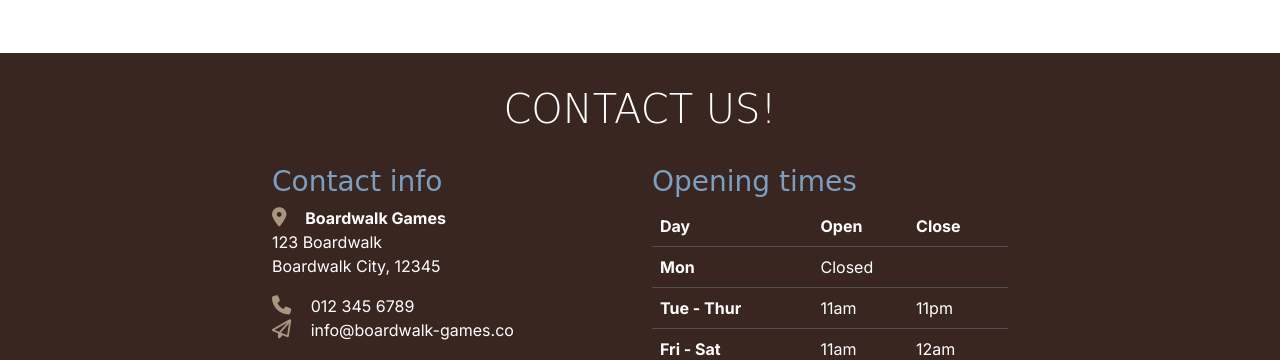
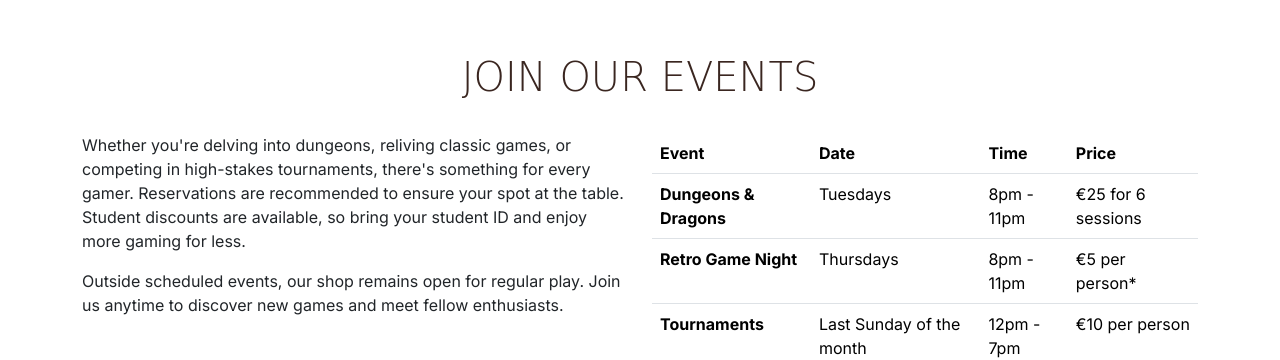
Before and after one commit to Kaakyire9/Boardwalk-games, a plain HTML site: page index.html in a window 1280 px wide. Shown: the part 1123-1483 px from the top of the page. Drawn offline with nearby package versions, Linux system fonts and the light colour scheme; a web font is replaced by a local one.

Commit message:
Add the join our Events section

```diff
--- a/index.html
+++ b/index.html
@@ -42,6 +42,9 @@
                     </li>
                     <li class="nav-item">
                         <a class="nav-link" href="#">Services</a>
+                    </li>
+                    <li class="nav-item"></li>
+                    <a class="nav-link" href="index.html#events">Events</a>
                     </li>
                     <li class="nav-item">
                         <a class="nav-link" href="game-library.html">Games</a>
@@ -191,6 +194,59 @@
                 </div>
             </div>
         </section>
+        <section id="events" class="container section">
+            <div class="row">
+                <div class="col-12">
+                    <h2 class="display-6 text-center">Join our events</h2>
+                </div>
+
+                <div class="col-12 col-xl-6">
+                    <p>Whether you're delving into dungeons, reliving classic games, or competing in high-stakes
+                        tournaments, there's something for every gamer. Reservations are recommended to ensure your spot
+                        at the table. Student discounts are available, so bring your student ID and enjoy more gaming
+                        for less.</p>
+                    <p>Outside scheduled events, our shop remains open for regular play. Join us anytime to discover new
+                        games and meet fellow enthusiasts.</p>
+                </div>
+                <div class="col-12 col-xl-6">
+                    <table class="table table-hover">
+                        <thead>
+                            <tr>
+                                <th scope="col">Event</th>
+                                <th scope="col">Date</th>
+                                <th scope="col">Time</th>
+                                <th scope="col">Price</th>
+                            </tr>
+
+                        </thead>
+                        <tbody>
+                            <tr>
+                                <th scope="row">Dungeons & Dragons</th>
+                                <td>Tuesdays</td>
+                                <td>8pm - 11pm</td>
+                                <td>€25 for 6 sessions</td>
+                            </tr>
+                            <tr>
+                                <th scope="row">Retro Game Night</th>
+                                <td>Thursdays</td>
+                                <td>8pm - 11pm</td>
+                                <td>€5 per person*</td>
+                            </tr>
+                            <tr>
+                                <th scope="row">Tournaments</th>
+                                <td>Last Sunday of the month</td>
+                                <td>12pm - 7pm</td>
+                                <td>€10 per person</td>
+                            </tr>
+                        </tbody>
+                    </table>
+                    <p class="student-discount text-center">*Get 20% off with valid student ID</p>
+                </div>
+                <div class="col-12 text-center">
+                    <a href="booking.html" class="btn custom-button-outline my-4">Book now</a>
+                </div>
+            </div>
+        </section>
     </main>
 
     <!-- Footer / contact section -->
```
Also changed, not shown: booking.html (+3 -0 lines), game-library.html (+3 -0 lines), success.html (+3 -0 lines).
